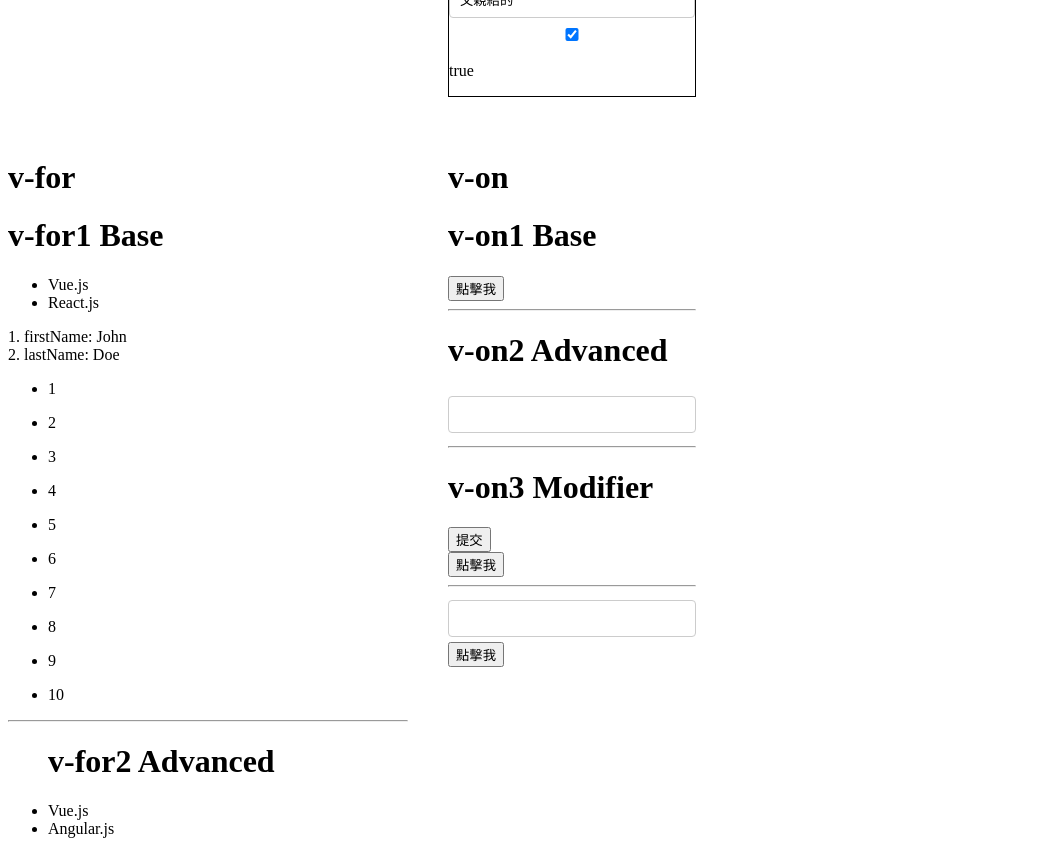
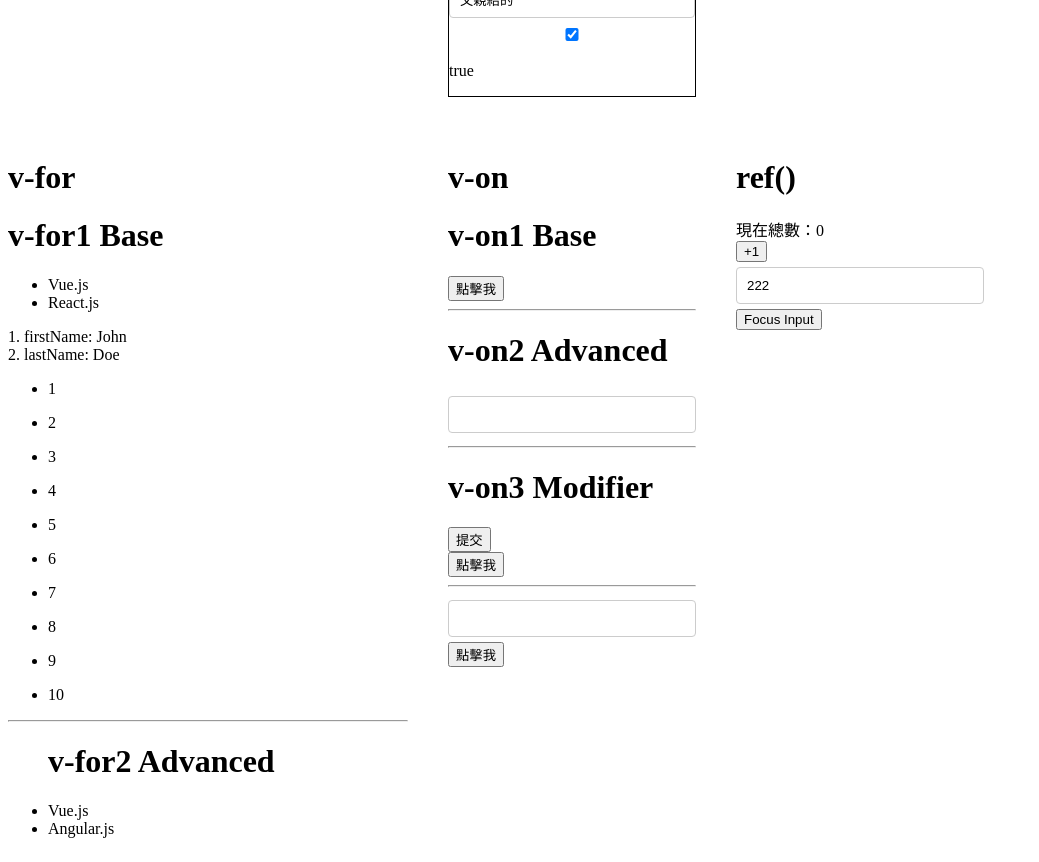
Before and after one commit to Lonck999/Vue3_Textbook, a Vue app: page / in a window 1280 px wide. Shown: the part 1380-2242 px from the top of the page, without its empty margins (0-1039 px from the left). Built offline with nearby package versions, Linux system fonts and the light colour scheme.

Commit message:
update ref

```diff
--- a/src/App.vue
+++ b/src/App.vue
@@ -18,6 +18,9 @@
     <div>
       <VOn />
     </div>
+    <div>
+      <Ref />
+    </div>
   </div>
 </template>
 
@@ -28,6 +31,7 @@ import VIf from "./components/03_v-if_v-else-if_v-else/index.vue";
 import VShow from "./components/04_v-show/index.vue";
 import VFor from "./components/05_v-for/index.vue";
 import VOn from "./components/06_v-on/index.vue";
+import Ref from "./components/07_ref/index.vue";
 </script>
 
 <style scoped>
--- /dev/null
+++ b/src/components/07_ref/index.vue
@@ -0,0 +1,29 @@
+<template>
+  <div>
+    <h1>ref()</h1>
+    <div>現在總數：{{ state.count }}</div>
+    <button @click="add">+1</button>
+    <div>
+      <input v-model="inputRef" />
+      <button @click="focusInput">Focus Input</button>
+    </div>
+  </div>
+</template>
+<script setup>
+import { ref } from "vue";
+
+const state = ref({
+  count: 0,
+  message: "Hello",
+});
+const inputRef = ref("222");
+
+const add = () => {
+  state.value.count++;
+};
+
+function focusInput() {
+  inputRef.value += "!";
+  console.log(inputRef.value);
+}
+</script>
```
